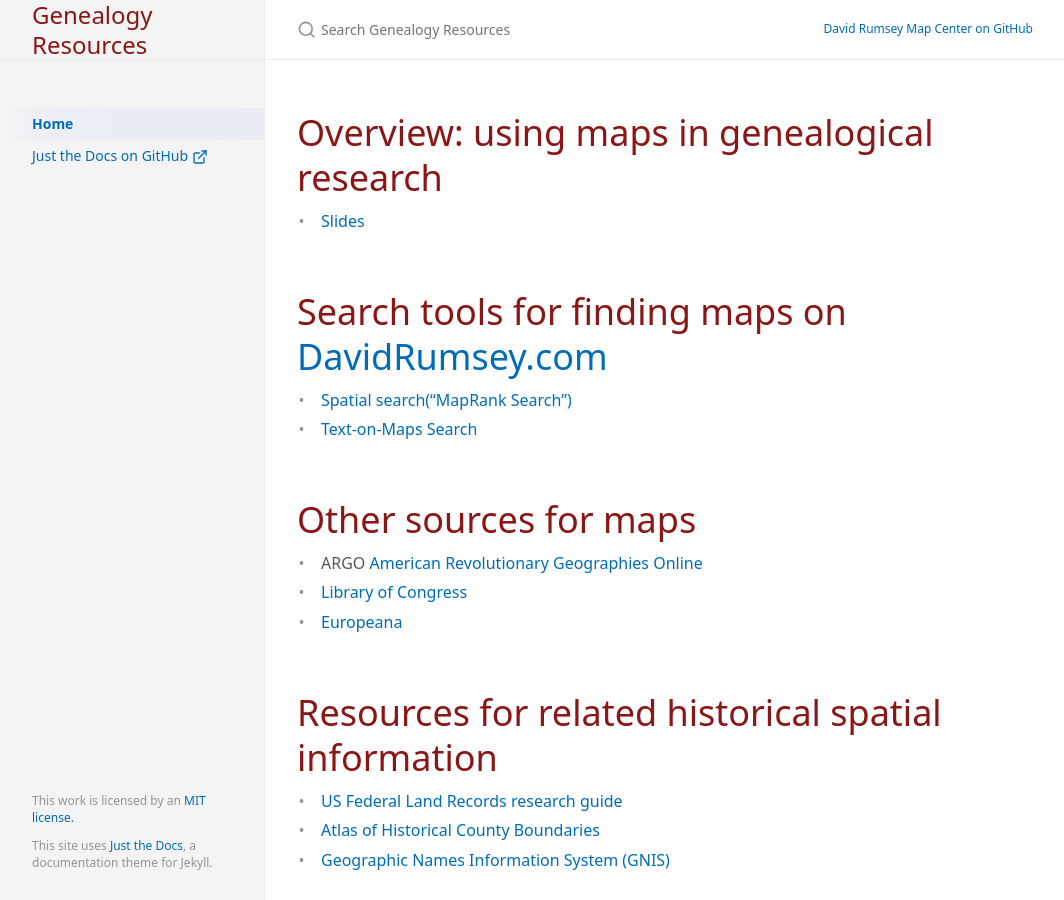
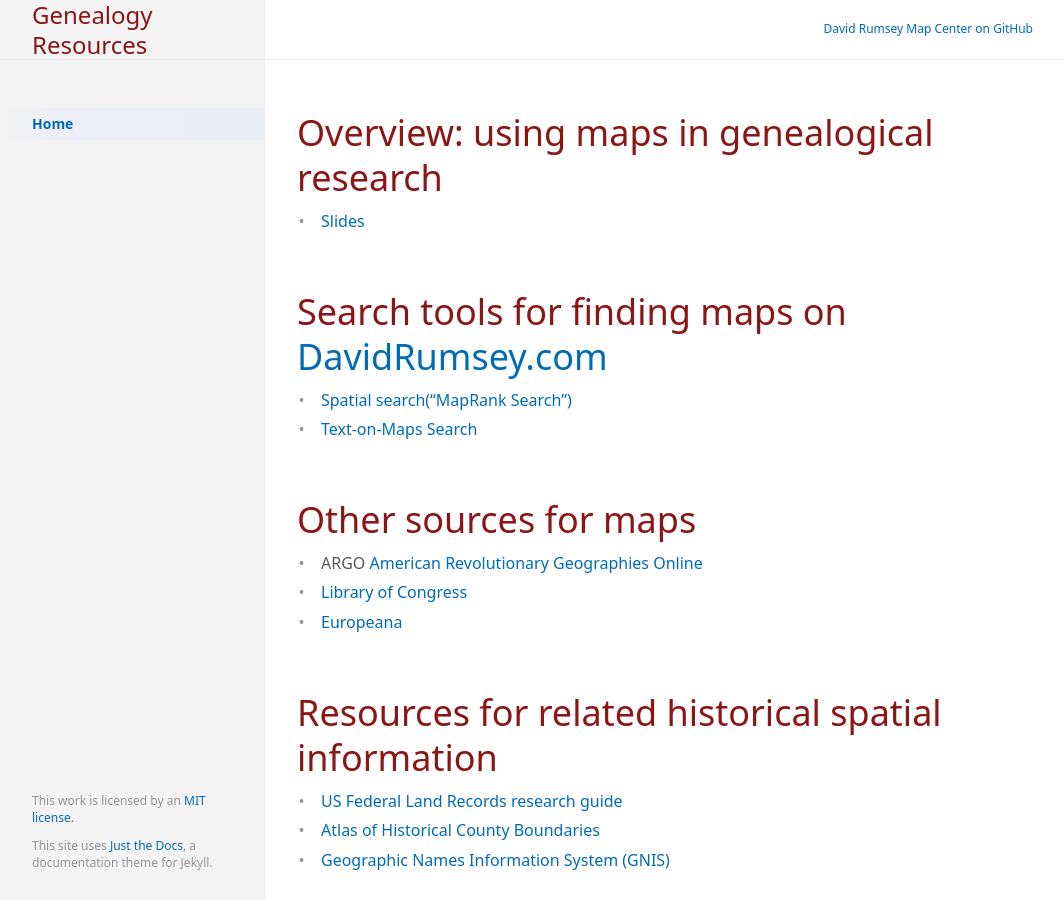
Before and after one commit to davidrumseymapcenter/genealogy-resources, a Jekyll site: the page built from index.md, in a window 1280 px wide and 900 px high. Shown: the whole window, without its empty margins (107-1171 px from the left). Built offline with Jekyll 4.4.1, drawn with Linux system fonts in a browser that asks for light colours; cached includes are drawn as plain includes.

Commit message:
Disable site search and comment out external links

```diff
--- a/_config.yml
+++ b/_config.yml
@@ -56,7 +56,7 @@ exclude:
 
 # Enable or disable the site search
 # Supports true (default) or false
-search_enabled: true
+search_enabled: false
 search:
   # Split pages into sections that can be searched individually
   # Supports 1 - 6, default: 2
@@ -116,9 +116,9 @@ aux_links_new_tab: false
 nav_sort: case_sensitive # Capital letters sorted before lowercase
 
 # External navigation links
-nav_external_links:
-  - title: Just the Docs on GitHub
-    url: https://github.com/just-the-docs/just-the-docs
+# nav_external_links:
+#  - title: Just the Docs on GitHub
+#    url: https://github.com/just-the-docs/just-the-docs
 
 liquid:
    error_mode: strict
```
